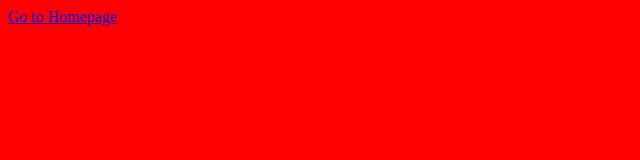
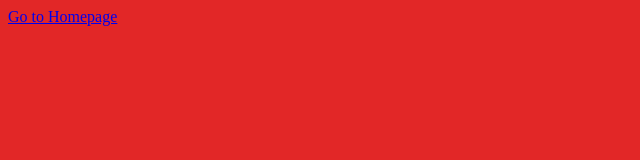
Before and after one commit to AidanHead/AidanHead.github.io, a plain HTML site: page benzema2.html in a window 1280 px wide. Shown: the whole page, without its empty margins (0-640 px from the left). Drawn offline with Linux system fonts and the light colour scheme.

Commit message:
Update benzema2.html

```diff
--- a/benzema2.html
+++ b/benzema2.html
@@ -1,9 +1,14 @@
 <html>
   <head>
+    <style>
+        body {
+           background-color: rgb(226, 39, 39);
+       }
+    </style>
     <meta http-equiv="Content-Type" content="text/html; charset=utf-8">
     <title>Homepage Link</title>
   </head>
-  <body style="color: white; background-color: red;">
+  <body>
     <a href="https://aidanhead.github.io/">Go to Homepage</a>
   </body>
 </html>
```
